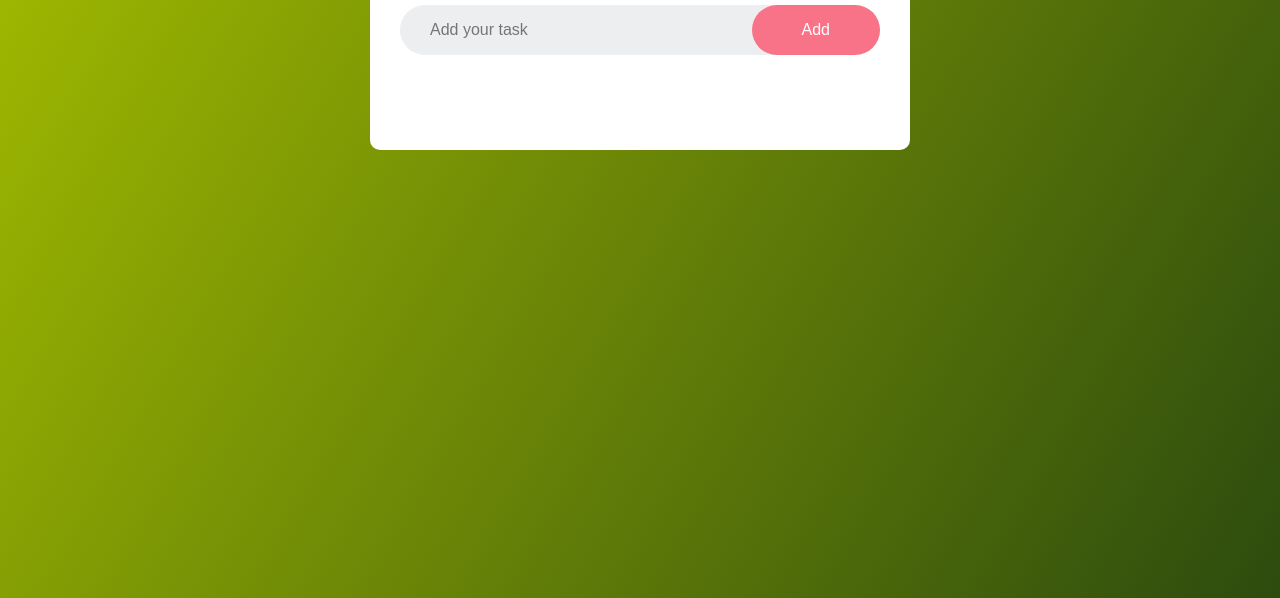
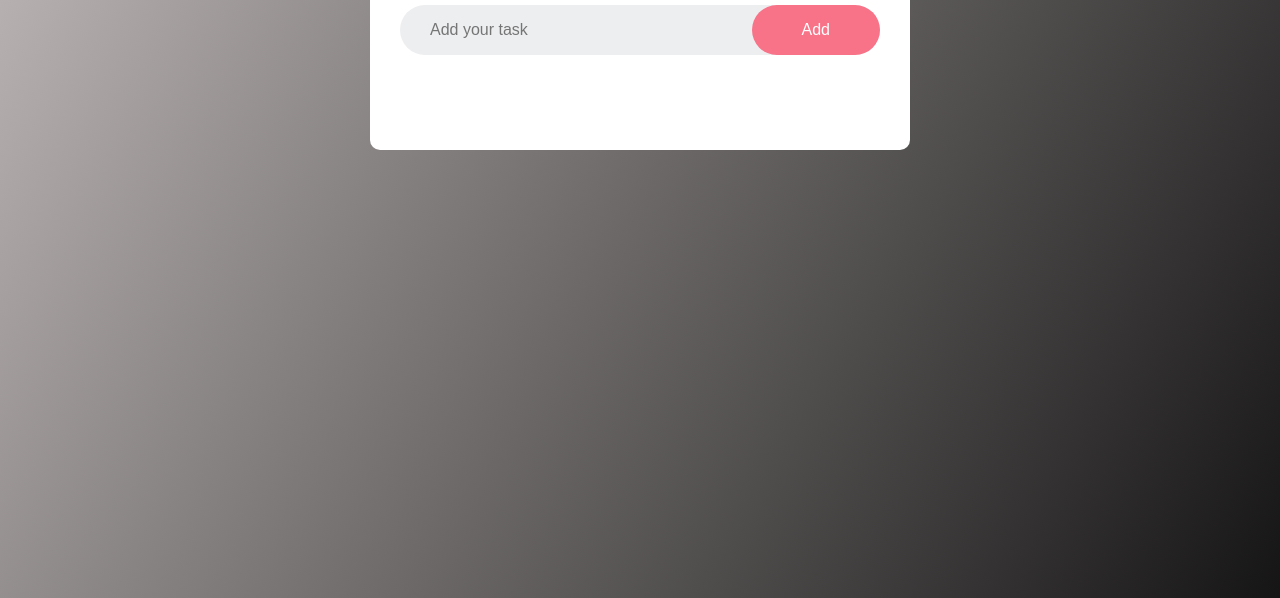
Before and after one commit to angelaanjorin/My-Todo-list, a plain HTML site: page index.html in a window 1280 px wide. Shown: the part 202-800 px from the top of the page. Drawn offline with Linux system fonts and the light colour scheme.

Commit message:
Update style.css

```diff
--- a/style.css
+++ b/style.css
@@ -12,7 +12,7 @@ body{
 .container{
     width: 100%;
     min-height: 100vh;
-    background: linear-gradient(120deg, #A5BE00, #2d4b0e);
+    background: linear-gradient(120deg, rgb(194, 187, 187), rgb(22, 21, 21));
     padding: 10px;
 }
 
```
